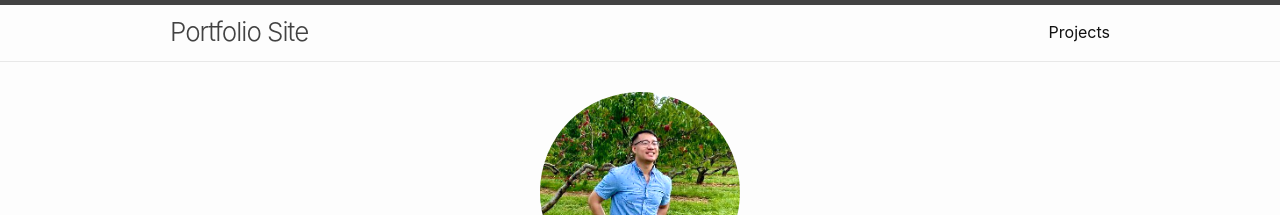
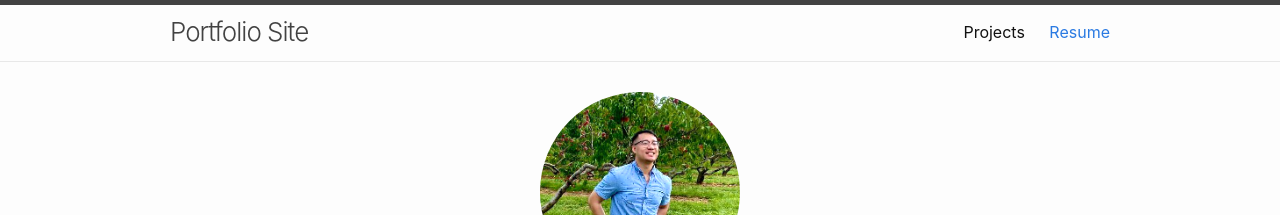
Before and after one commit to xyjiang970/xyjiang970.github.io, a Jekyll site: the page built from index.md, in a window 1280 px wide. Shown: the top 215 px of the page. Built offline with Jekyll 4.4.1, drawn with Linux system fonts in a browser that asks for light colours.

Commit message:
Update header.html

```diff
--- a/_includes/header.html
+++ b/_includes/header.html
@@ -23,6 +23,7 @@
           {%- assign my_page = site.pages | where: "path", path | first -%}
           {%- if my_page.title -%}
           <a class="page-link" href="{{ my_page.url | relative_url }}">{{ my_page.title | escape }}</a>
+          <a href="jason_resume.pdf" target="_blank">Resume</a>
           {%- endif -%}
         {%- endfor -%}
       </div>
```
